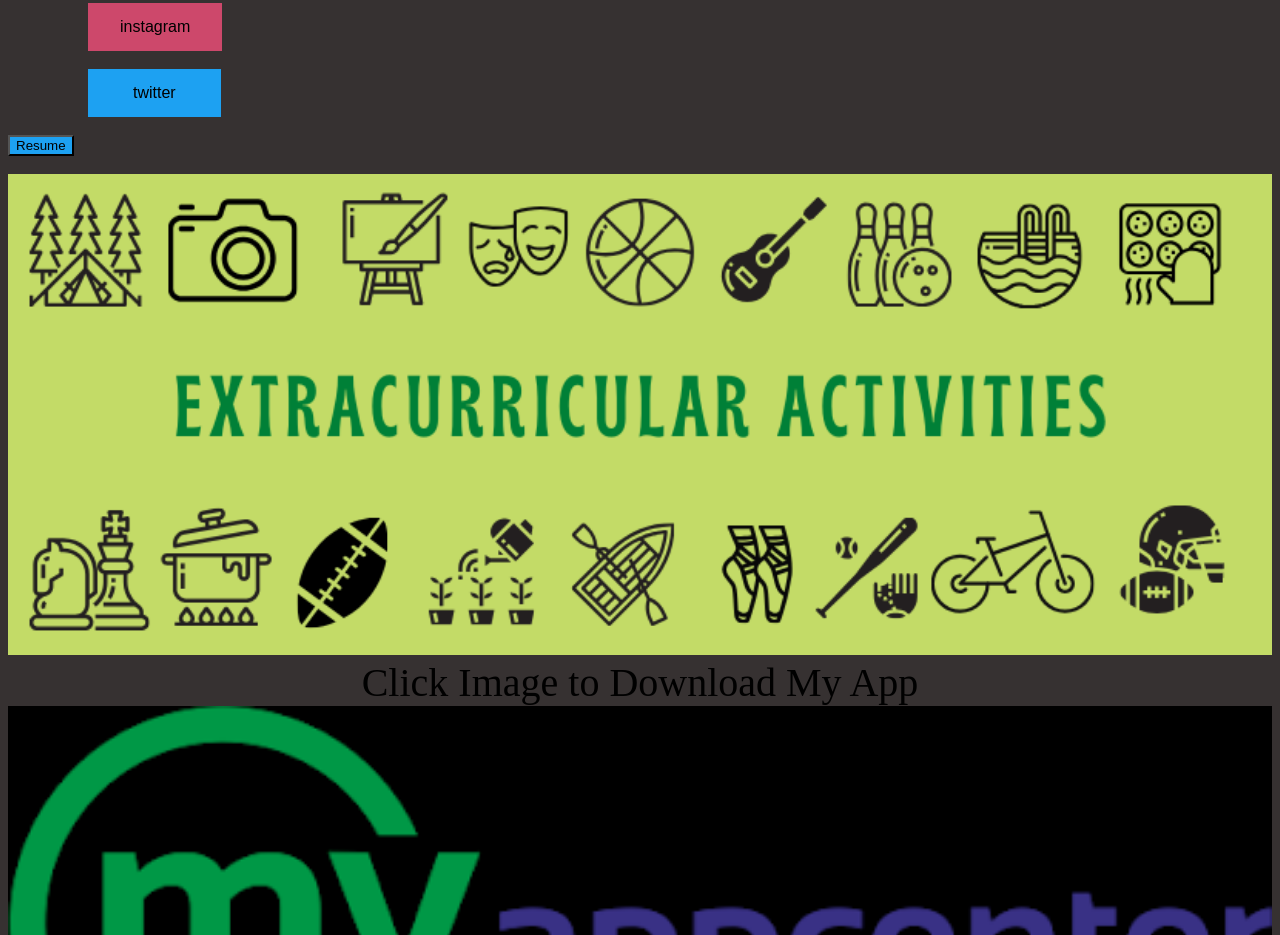
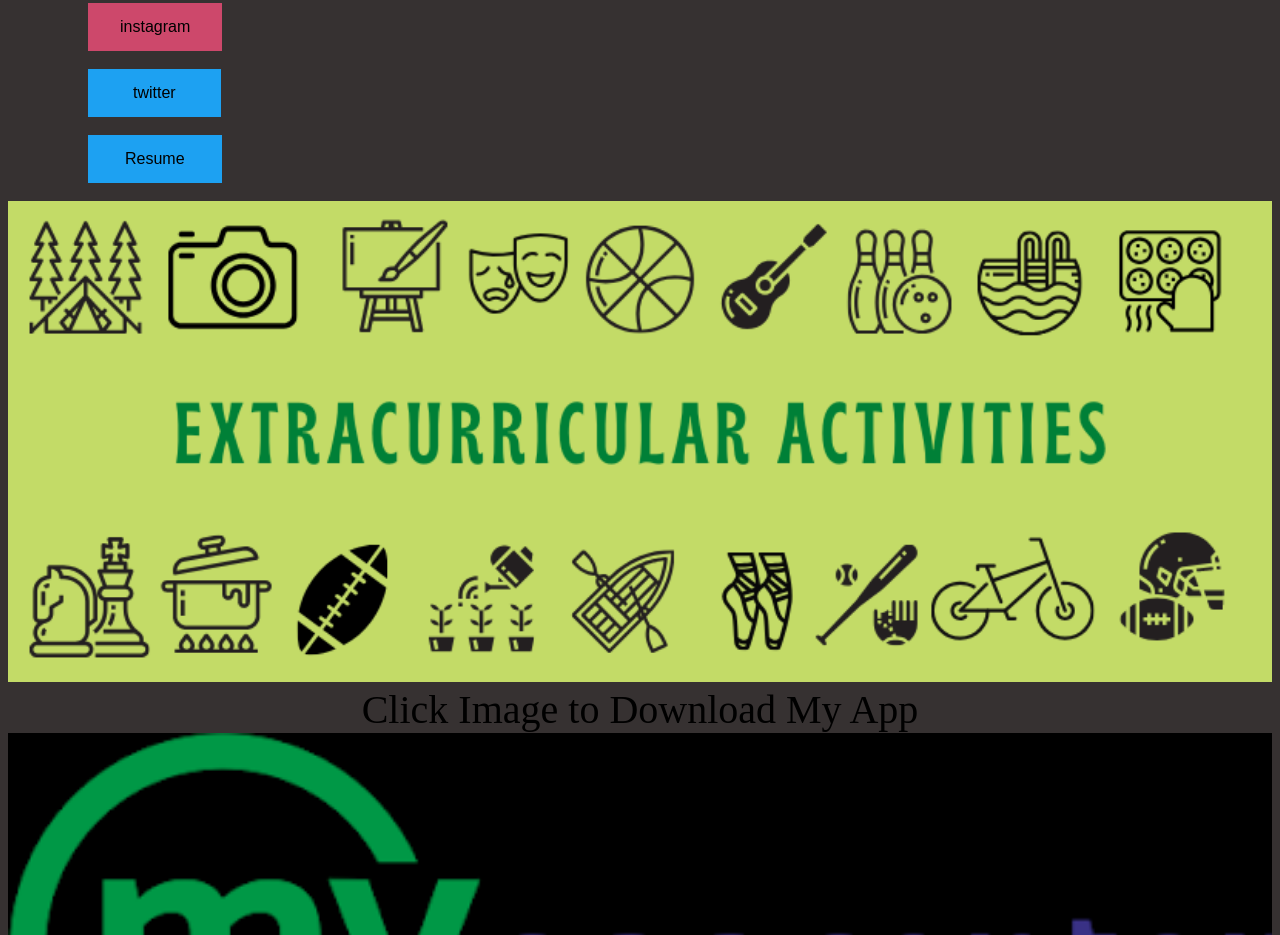
Before and after one commit to TAMILMANI1234/project3, a plain HTML site: page index.html in a window 1280 px wide. Shown: the part 3336-4271 px from the top of the page. Drawn offline with Linux system fonts and the light colour scheme.

Commit message:
Update style.css

```diff
--- a/style.css
+++ b/style.css
@@ -141,6 +141,18 @@ body {
   margin-left: 80px;
 
 }
+.resume #btn4{
+
+  border: none;
+  color: black;
+  padding: 15px 37px;
+  text-align: center;
+  text-decoration: none;
+  display: inline-block;
+  font-size: 16px;
+  margin-left: 80px;
+
+}
 .img-extra img{
   width: 100%;
 }
```
